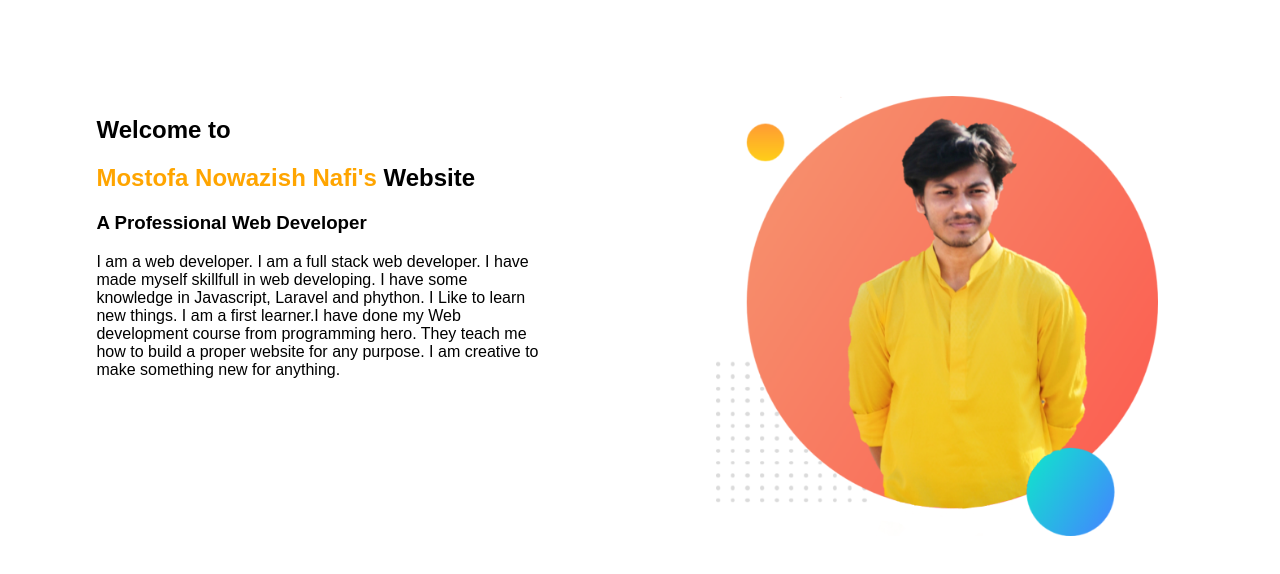
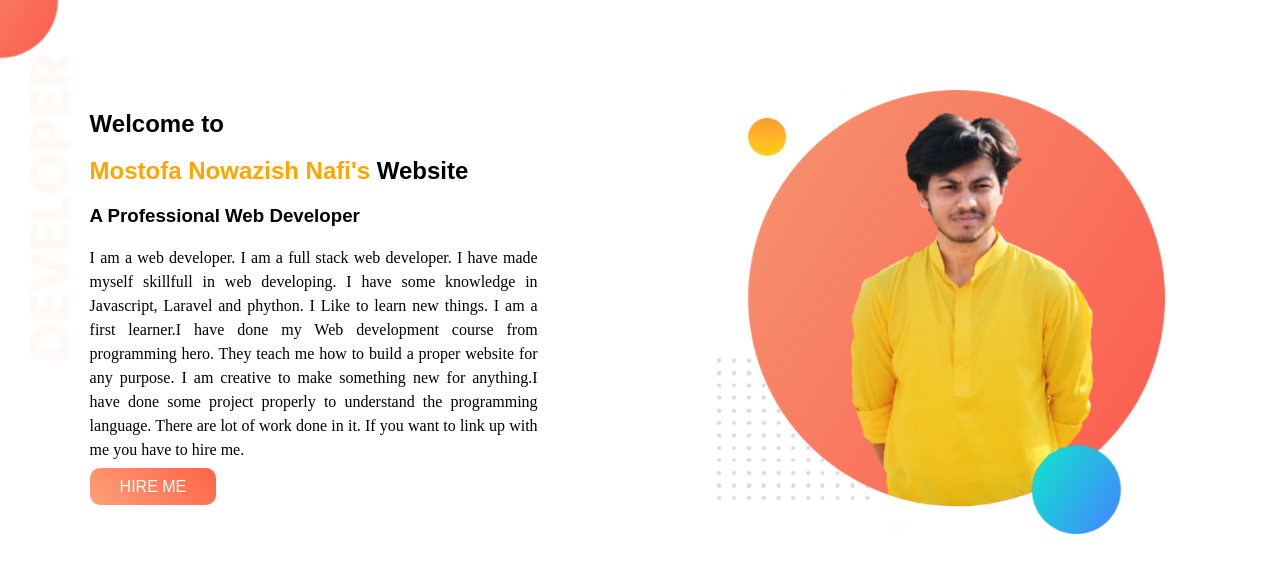
Before and after one commit to MnNafi/My_First_Website, a plain HTML site: page Index.html in a window 1280 px wide. Drawn offline with Linux system fonts and the light colour scheme.

Commit message:
fist half

```diff
--- a/Index.html
+++ b/Index.html
@@ -8,16 +8,21 @@
     <link rel="stylesheet" href="style.css">
 </head>
 <body>
-    <section>
+    <section class="top-banner">
         <div class="half-width">
             <h1>Welcome to</h1>
             <h1><span class="name-highlights">Mostofa Nowazish Nafi's</span> Website</h1>
             <h3>A Professional Web Developer</h3>
-            <p>I am a web developer. I am a full stack web developer. I have made myself skillfull in web developing. I have some knowledge in Javascript, Laravel and phython. I Like to learn new things. I am a first learner.I have done my Web development course from programming hero. They teach me how to build a proper website for any purpose. I am creative to make something new for anything.</p>
+            <p>I am a web developer. I am a full stack web developer. I have made myself skillfull in web developing. I have some knowledge in Javascript, Laravel and phython. I Like to learn new things. I am a first learner.I have done my Web development course from programming hero. They teach me how to build a proper website for any purpose. I am creative to make something new for anything.I have done some project properly to understand the programming language. There are lot of work done in it. If you want to link up with me you have to hire me.</p>
+            <a class="link-button" target="_blank" href="www.facebook.com/mostofanowazish1">HIRE ME</a>
         </div>
         <div class="half-width">
             <img src="image/1.png" alt="">
         </div>
     </section>
+
+    <section>
+
+    </section>
 </body>
 </html>
--- a/Style.css
+++ b/Style.css
@@ -1,5 +1,6 @@
 body{
     font-family: Poppins, sans-serif;
+    margin: 0;
 }
 h1{
     font-weight: 40px;
@@ -16,3 +17,23 @@ h1{
 .half-width img{
     width: 100%;
 }
+.top-banner{
+    background-image: url(image/top-banner.png);
+    background-repeat: no-repeat;
+}
+section{
+    height: 500px;
+}
+p{
+    font-family: 'Times New Roman', Times, serif;
+    line-height: 1.5;
+    text-align: justify;
+}
+.link-button{
+    text-decoration: none;
+    color: white;
+    font-weight: 700p;
+    padding: 10px 30px;
+    background-image: linear-gradient(45deg, lightsalmon, tomato);
+    border-radius: 10px;
+}
```
Also changed, not shown: image/dream-bg.png (added), image/exp-bg.png (added), image/top-banner.png (added).
